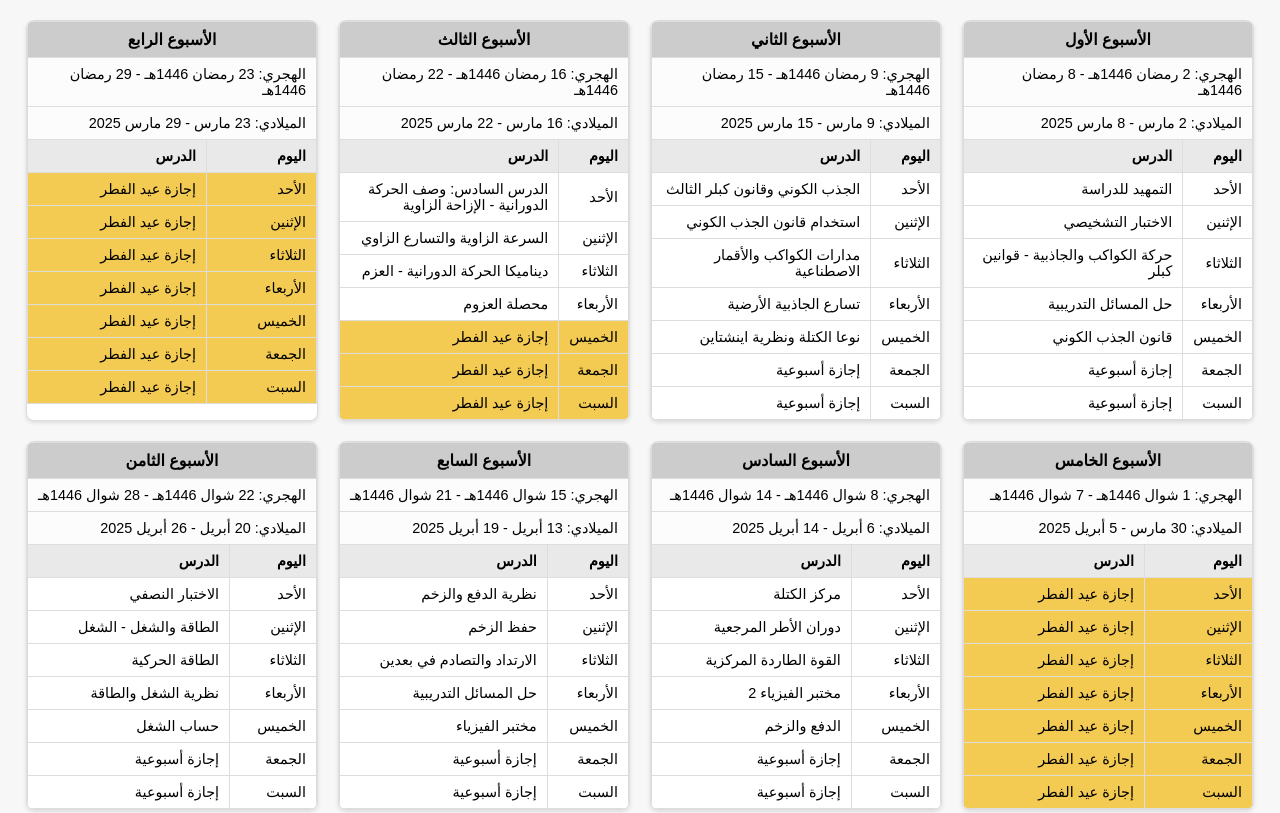
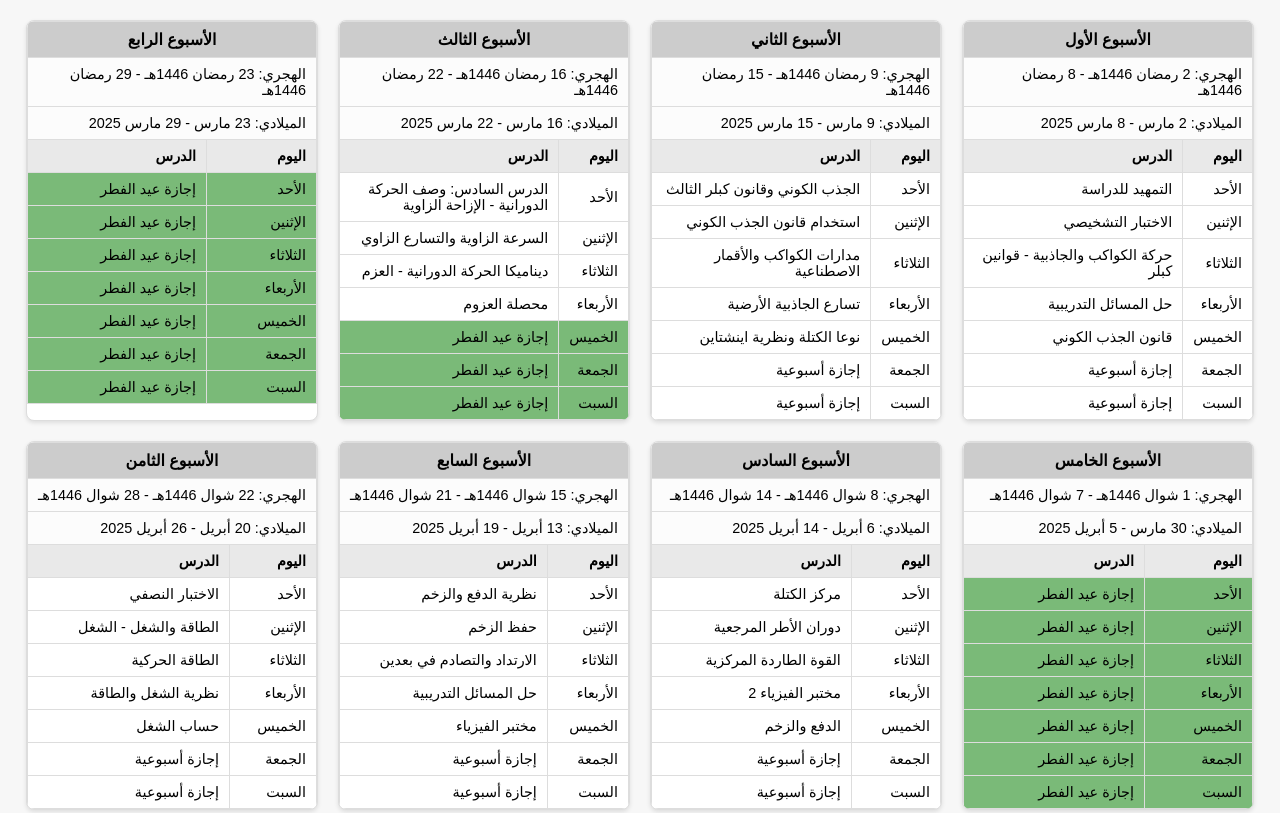
Before and after one commit to Shabbab35/Curriculum, a plain HTML site: page index.html in a window 1280 px wide. Shown: the top 813 px of the page. Drawn offline with Linux system fonts and the light colour scheme.

Commit message:
Update styles.css

```diff
--- a/styles.css
+++ b/styles.css
@@ -86,5 +86,5 @@ th, td {
 /* تظليل أيام إجازة عيد الفطر وعيد الأضحى */
 .eid-fitr,
 .eid-adha {
-  background-color: #F3CA52 !important;
+  background-color: #7ABA78 !important;
 }
```
